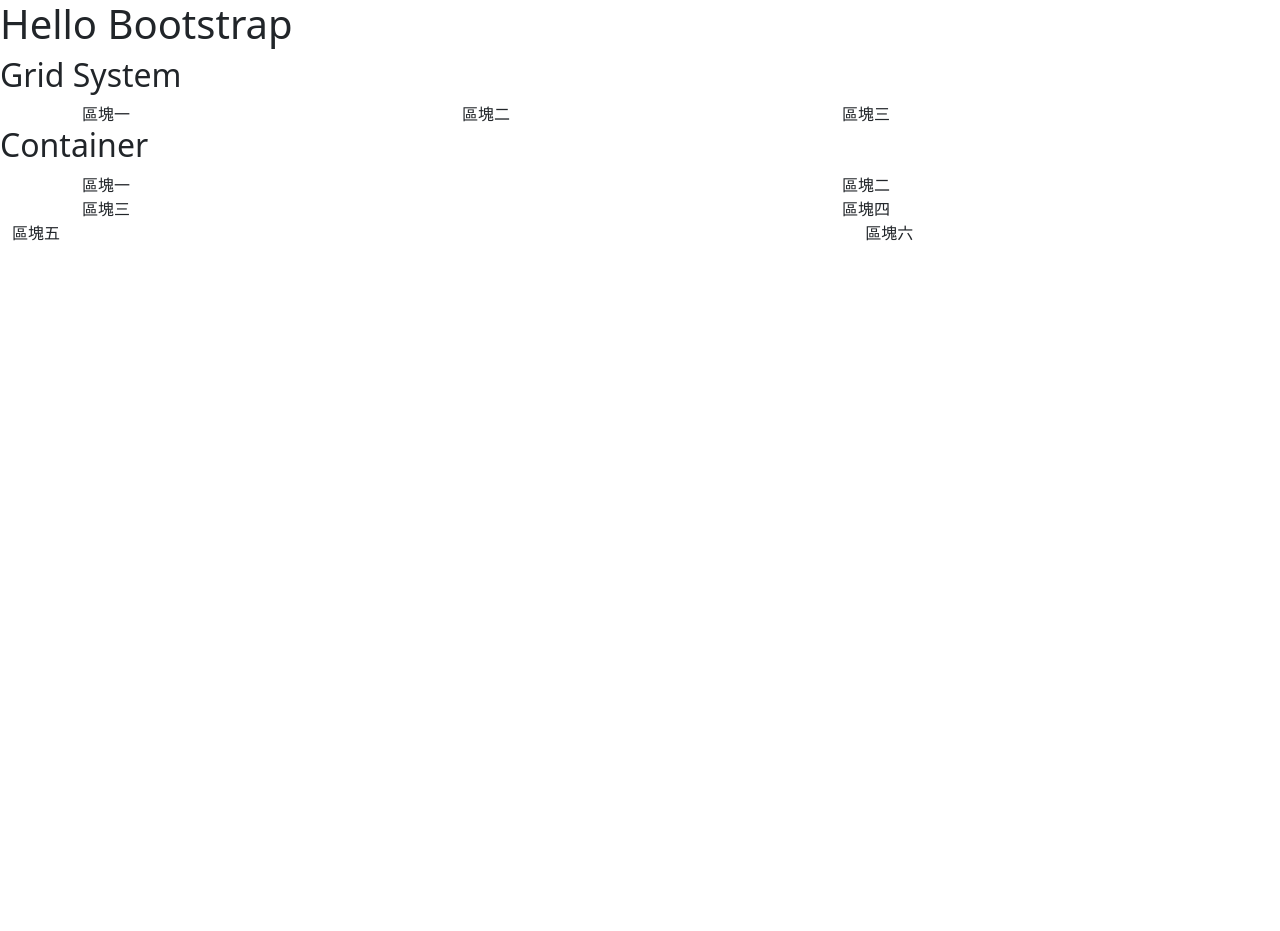
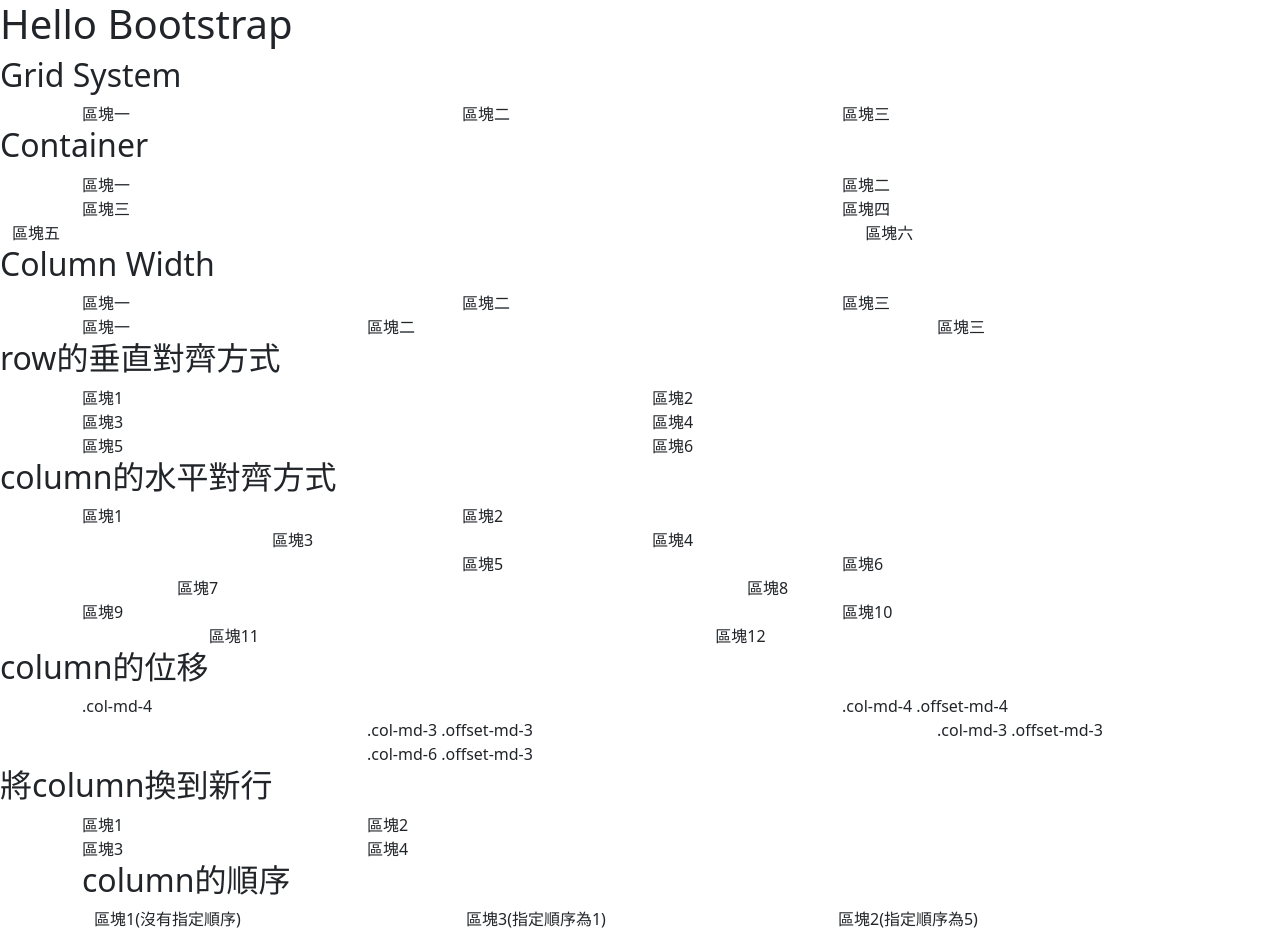
Before and after one commit to ritashio/ritashio.github.com, a plain HTML site: page 0416/index.html in a window 1280 px wide. Before the commit the page ends 800 px from the top, so only its background shows below. Drawn offline with nearby package versions, Linux system fonts and the light colour scheme.

Commit message:
Update index.html

```diff
--- a/0416/index.html
+++ b/0416/index.html
@@ -42,5 +42,94 @@
 			<div class="col-4">區塊六</div>
 		</div>
 	</div>
+<h2>Column Width</h2>
+	<div class="container">
+		<div class="row">
+			<div class="col">區塊一</div>
+			<div class="col">區塊二</div>
+			<div class="col">區塊三</div>
+		</div>
+		<div class="row">
+			<div class="col">區塊一</div>
+			<div class="col-6">區塊二</div>
+			<div class="col">區塊三</div>
+		</div>
+	</div>
+	<h2>row的垂直對齊方式</h2>
+	<div class="container">
+		<div class="row align-items-start">
+		<div class="col">區塊1</div>
+		<div class="col">區塊2</div>
+	</div>
+	<div class="row align-items-center">
+		<div class="col">區塊3</div>
+		<div class="col">區塊4</div>
+	</div>
+		<div class="row align-items-end">
+		<div class="col">區塊5</div>
+		<div class="col">區塊6</div>
+	</div>
+	</div>
+	<h2>column的水平對齊方式</h2>
+	<div class="container">
+	<div class="row justify-content-start">
+	<div class="col-4">區塊1</div>
+	<div class="col-4">區塊2</div>
+	</div>
+	<div class="row justify-content-center">
+	<div class="col-4">區塊3</div>
+	<div class="col-4">區塊4</div>
+	</div>
+	<div class="row justify-content-end">
+	<div class="col-4">區塊5</div>
+	<div class="col-4">區塊6</div>
+	</div>
+	<div class="row justify-content-around">
+	<div class="col-4">區塊7</div>
+	<div class="col-4">區塊8</div>
+	</div>
+	<div class="row justify-content-between">
+	<div class="col-4">區塊9</div>
+	<div class="col-4">區塊10</div>
+	</div>
+	<div class="row justify-content-evenly">
+	<div class="col-4">區塊11</div>
+	<div class="col-4">區塊12</div>
+	</div>
+	</div>
+	<h2>column的位移</h2>
+<div class="container">
+	<div class="row">
+	<div class="col-md-4">.col-md-4</div>
+	<div class="col-md-4 offset-md-4">.col-md-4 .offset-md-4</div>
+	</div>
+	<div class="row">
+	<div class="col-md-3 offset-md-3">.col-md-3 .offset-md-3</div>
+	<div class="col-md-3 offset-md-3">.col-md-3 .offset-md-3</div>
+	</div>
+	<div class="row">
+	<div class="col-md-6 offset-md-3">.col-md-6 .offset-md-3</div>
+	</div>
+	</div>
+	<h2>將column換到新行</h2>
+	<div class="container">
+	<div class="row">
+	<div class="col-6 col-sm-3">區塊1</div>
+	<div class="col-6 col-sm-3">區塊2</div>
+	<!--將column換到新行-->
+	<div class="w-100"></div>
+	<div class="col-6 col-sm-3">區塊3</div>
+	<div class="col-6 col-sm-3">區塊4</div>
+	</div>
+	<h2>column的順序</h2>
+	<div class="container">
+	<div class="row">
+	<div class="col">區塊1(沒有指定順序)</div>
+	<div class="col order-5">區塊2(指定順序為5)</div>
+	<div class="col order-1">區塊3(指定順序為1)</div>
+	</div>
+	</div>
+	</div
+
 </body>
 </html>
```
Lines whose indentation alone changed are shown as unchanged.
